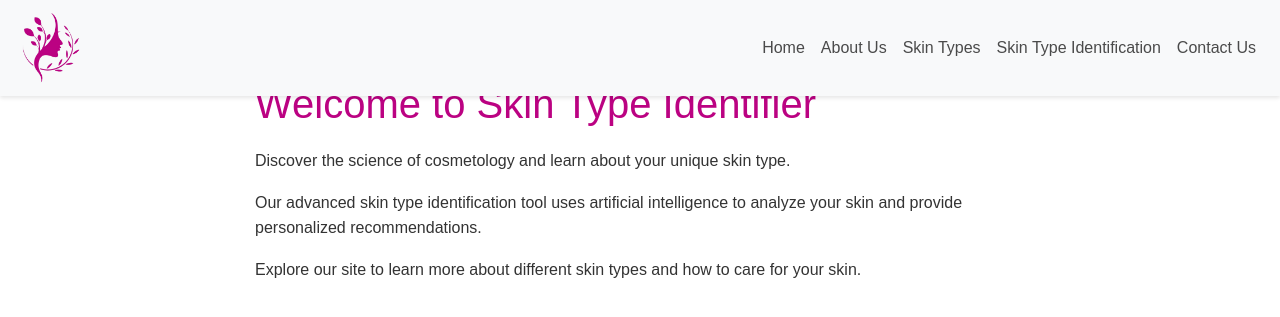
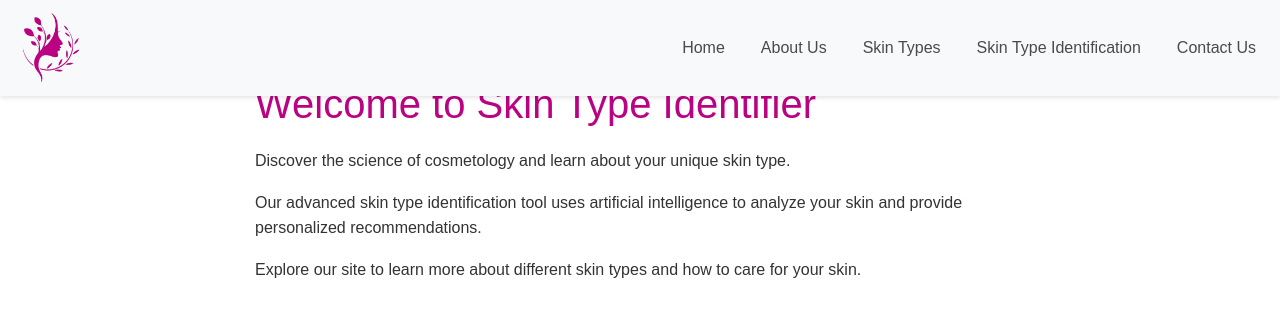
Before and after one commit to SANJANASOLANGA/SkinTypeClassification, a Flask app: page / in a window 1280 px wide. Shown: the top 317 px of the page. Run offline with Flask 3, Linux system fonts and the light colour scheme; some libraries are stand-ins or nearby versions.

Commit message:
Added styles for nav-item

```diff
--- a/static/styles.css
+++ b/static/styles.css
@@ -23,7 +23,9 @@ body {
 .nav-link:hover {
     color: #bb0282 !important;
 }
-
+.nav-item{
+margin-left: 20px;
+}
 h1, h2 {
     color: #bb0282;
     margin-bottom: 20px;
```
